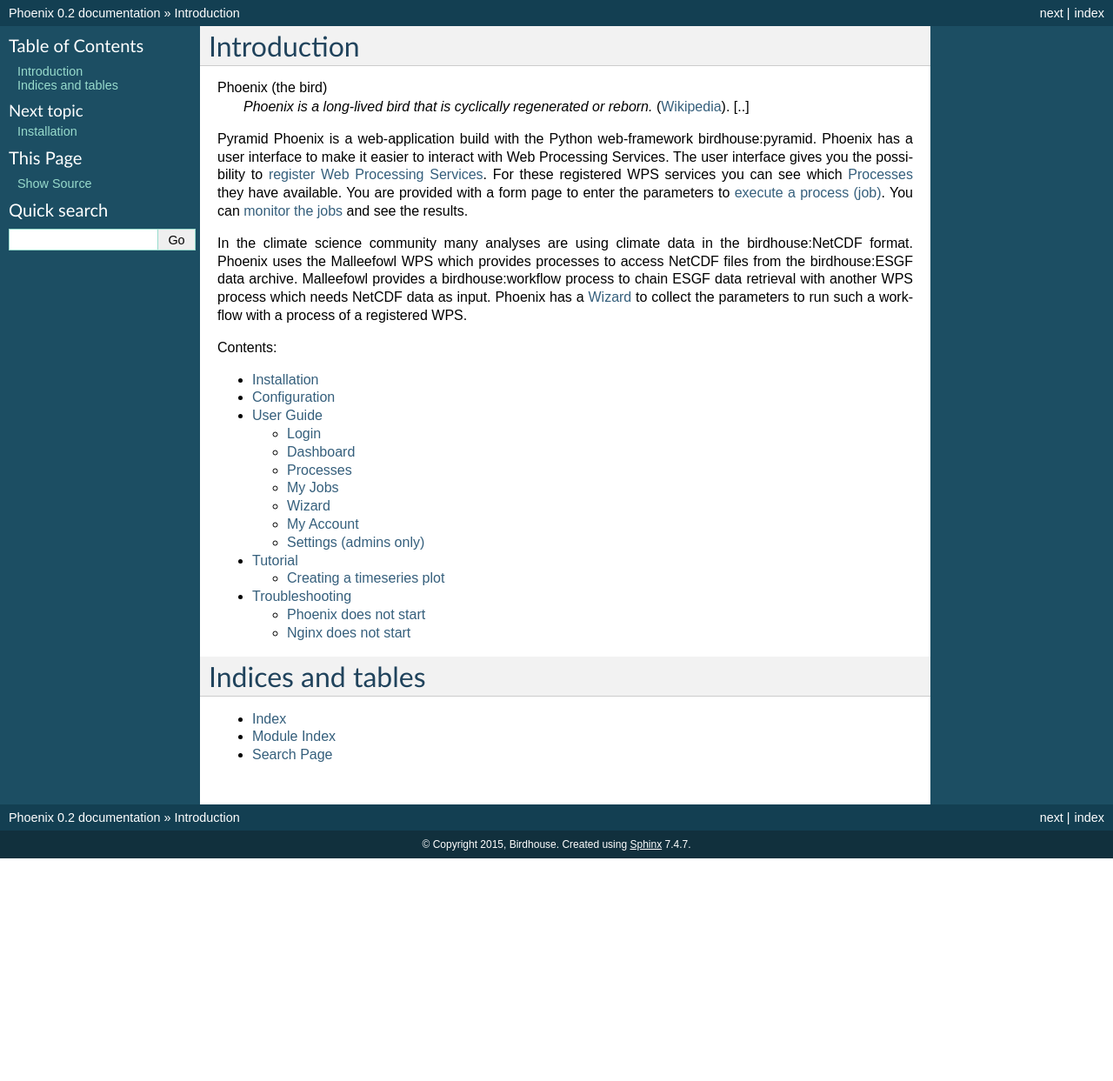
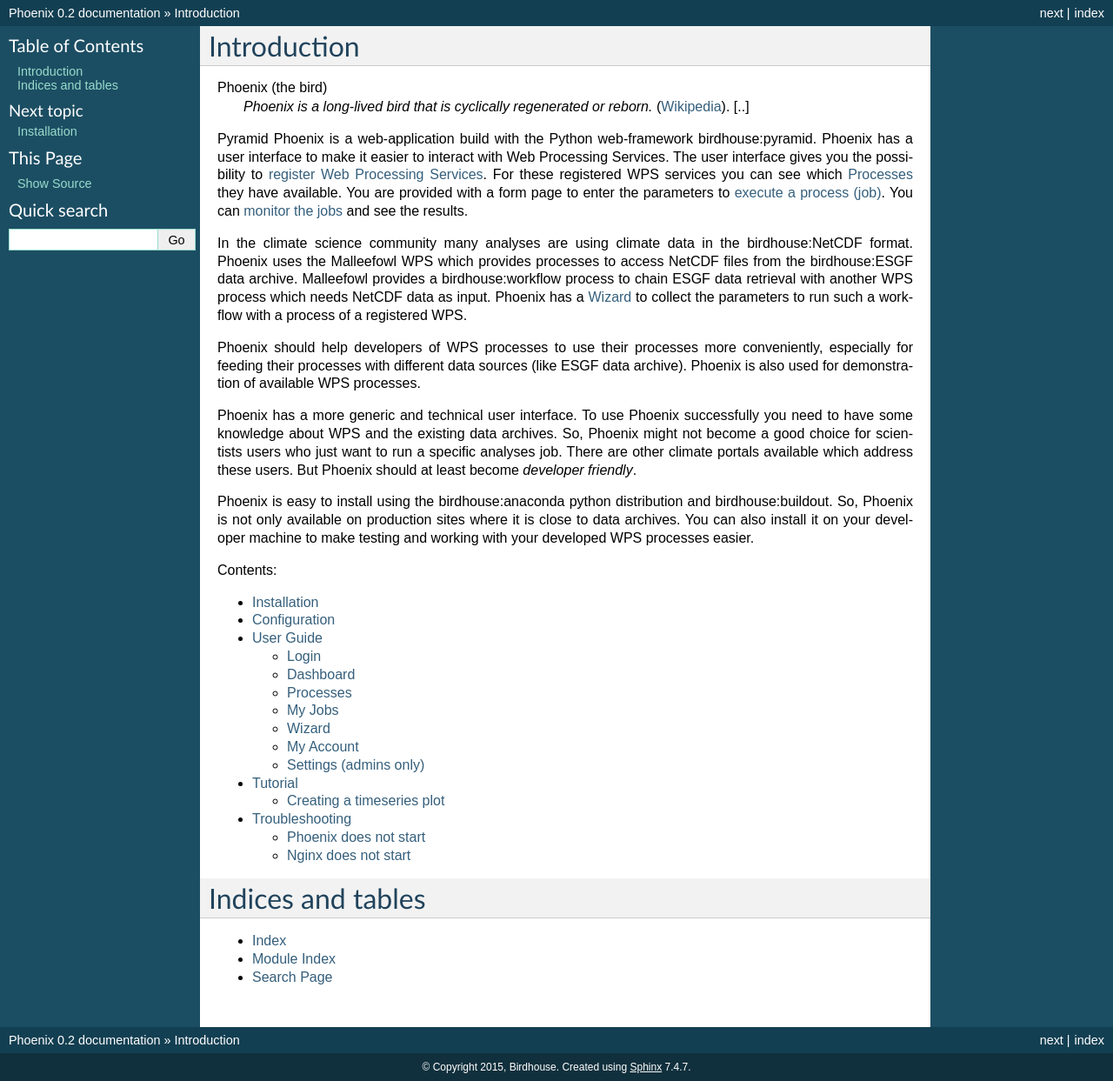
Before and after one commit to bird-house/pyramid-phoenix, a Sphinx documentation site: the page built from docs/source/index.rst, in a window 1280 px wide. Shown: the whole page at 87% size. Built offline with Sphinx 7.4.7, drawn with Linux system fonts in a browser that asks for light colours; before the commit the page ends 987 px from its top, so only the background shows below that.

Commit message:
update intro

```diff
--- a/docs/source/index.rst
+++ b/docs/source/index.rst
@@ -25,6 +25,18 @@
 another WPS process which needs NetCDF data as input. Phoenix has a :ref:`wizard` to collect the parameters to run
 such a workflow with a process of a registered WPS.
 
+Phoenix should help developers of WPS processes to use their processes more conveniently, especially for feeding
+their processes with different data sources (like ESGF data archive). Phoenix is also used for demonstration of
+available WPS processes.
+
+Phoenix has a more generic and technical user interface. To use Phoenix successfully you need to have some
+knowledge about WPS and the existing data archives. So, Phoenix might not become a good choice for
+scientists users who just want to run a specific analyses job. There are other climate portals available which address these users.
+But Phoenix should at least become *developer friendly*.
+
+Phoenix is easy to install using the :term:`birdhouse:anaconda` python distribution and :term:`birdhouse:buildout`.
+So, Phoenix is not only available on production sites where it is close to data archives. You can also install it on your developer machine to make testing and working with your developed WPS processes easier.
+
 Contents:
 
 .. toctree::
```
